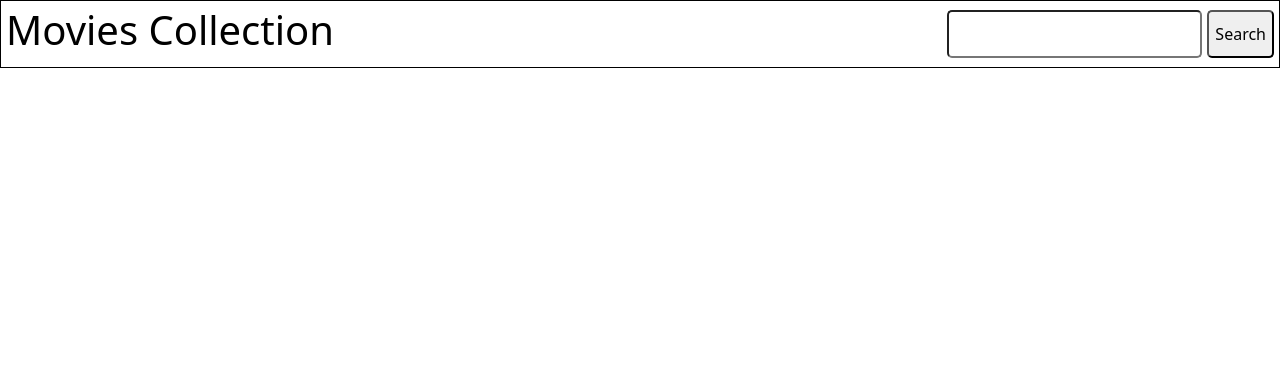
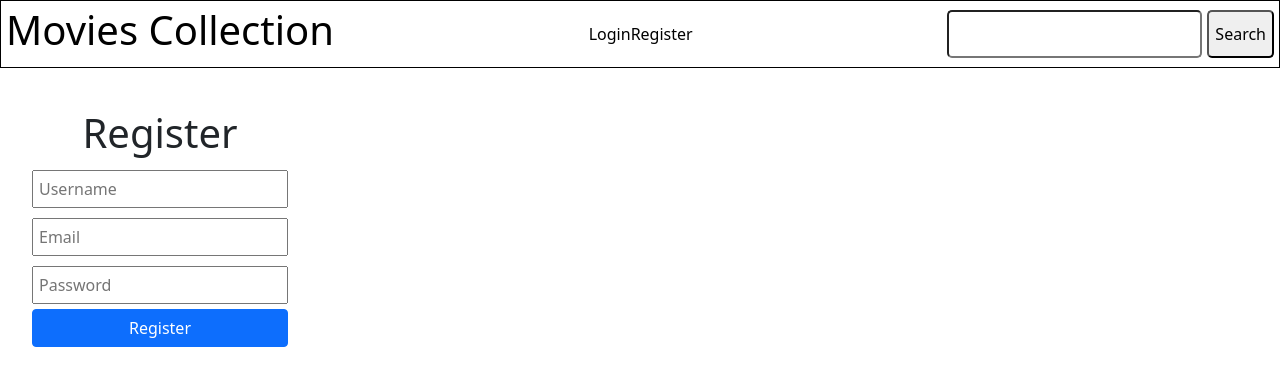
Before and after one commit to kriskrumov/Movies-Library, a React (Create React App) app: page /register in a window 1280 px wide. Shown: the top 386 px of the page. Built offline with nearby package versions, Linux system fonts and the light colour scheme.

Commit message:
Login and register tabs added

```diff
--- a/src/App.js
+++ b/src/App.js
@@ -3,6 +3,8 @@ import Home from "./components/Pages/Home/Home";
 import Search from "./components/Pages/Search/Search";
 import Movie from "./components/Pages/Movie/Movie";
 import Navbar from "./components/Navbar/Navbar";
+import Login from "./components/Pages/Login/Login";
+import Register from "./components/Pages/Register/Register";
 import "bootstrap/dist/css/bootstrap.min.css";
 import { Routes, Route, Link, BrowserRouter } from "react-router-dom";
 import { useState, useEffect } from "react";
@@ -13,6 +15,8 @@ function App() {
       <Navbar />
       <Routes>
         <Route path="/" element={<Home />} />
+        <Route path="/login" element={<Login />} />
+        <Route path="/register" element={<Register />} />
         <Route path="/search" element={<Search />} />
         <Route path="/search/:id" element={<Movie />} />
       </Routes>
--- a/src/components/Hero/Hero.js
+++ b/src/components/Hero/Hero.js
@@ -10,7 +10,7 @@ const Hero = () => {
         <h1>Movie-DB</h1>
         <p>The biggest movie library.</p>
         <Link to="/search">
-          <Button>Search</Button>
+          <Button>Movies</Button>
         </Link>
       </div>
     </div>
--- a/src/components/Navbar/Navbar.css
+++ b/src/components/Navbar/Navbar.css
@@ -21,3 +21,12 @@
 .search-form-wrapper button {
   border-radius: 5px;
 }
+
+.login-register {
+  display: flex;
+  left: 15rem;
+  align-items: center;
+}
+.login-register button {
+  padding: 15px;
+}
--- a/src/components/Navbar/Navbar.js
+++ b/src/components/Navbar/Navbar.js
@@ -9,6 +9,24 @@ const Navbar = () => {
         <Link to="/" style={{ textDecoration: "none", color: "black" }}>
           <h1>Movies Collection</h1>
         </Link>
+        <div className="login-register">
+          <Link
+            to="/login"
+            style={{
+              textDecoration: "none",
+              color: "black",
+              marginRight: "5",
+            }}
+          >
+            Login
+          </Link>
+          <Link
+            to="/register"
+            style={{ textDecoration: "none", color: "black" }}
+          >
+            Register
+          </Link>
+        </div>
         <form action="" className="search-form-wrapper">
           <input type="text" />
           <button type="submit">Search</button>
--- /dev/null
+++ b/src/components/Pages/Login/Login.css
@@ -0,0 +1,19 @@
+.login-container form {
+  display: flex;
+  flex-direction: column;
+  justify-content: center;
+  height: 20rem;
+  width: 20rem;
+  padding: 2rem;
+}
+
+.login-container {
+  display: flex;
+  justify-content: center;
+}
+
+.login-container form input {
+  padding: 10px;
+  margin-top: 5px;
+  margin-bottom: 5px;
+}
--- /dev/null
+++ b/src/components/Pages/Login/Login.js
@@ -0,0 +1,16 @@
+import React from "react";
+import Button from "react-bootstrap/Button";
+import "./Login.css";
+const Login = () => {
+  return (
+    <div className="login-container">
+      <form action="">
+        <input type="text" placeholder="Username" />
+        <input type="password" placeholder="password" />
+        <Button variant="primary">Login</Button>
+      </form>
+    </div>
+  );
+};
+
+export default Login;
--- /dev/null
+++ b/src/components/Pages/Register/Register.css
@@ -0,0 +1,19 @@
+.register-container {
+  display: flex;
+  flex-direction: column;
+  justify-content: center;
+}
+.register-container form {
+  display: flex;
+  flex-direction: column;
+  justify-content: center;
+  height: 20rem;
+  width: 20rem;
+  padding: 2rem;
+}
+
+.register-container form input {
+  padding: 5px;
+  margin-top: 5px;
+  margin-bottom: 5px;
+}
--- /dev/null
+++ b/src/components/Pages/Register/Register.js
@@ -0,0 +1,33 @@
+import React from "react";
+import Button from "react-bootstrap/Button";
+import { useState } from "react";
+import "./Register.css";
+const Register = () => {
+  const [user, setUser] = useState({
+    name: "",
+    email: "",
+    password: "",
+  });
+
+  const handleChange = (e) => {
+    const { name, value } = e.target;
+    setUser({
+      ...user,
+      [name]: value,
+    });
+  };
+
+  return (
+    <div className="register-container">
+      <form action="">
+        <h1>Register</h1>
+        <input type="text" placeholder="Username" />
+        <input type="text" placeholder="Email" />
+        <input type="text" placeholder="Password" />
+        <Button variant="primary">Register</Button>
+      </form>
+    </div>
+  );
+};
+
+export default Register;
```
